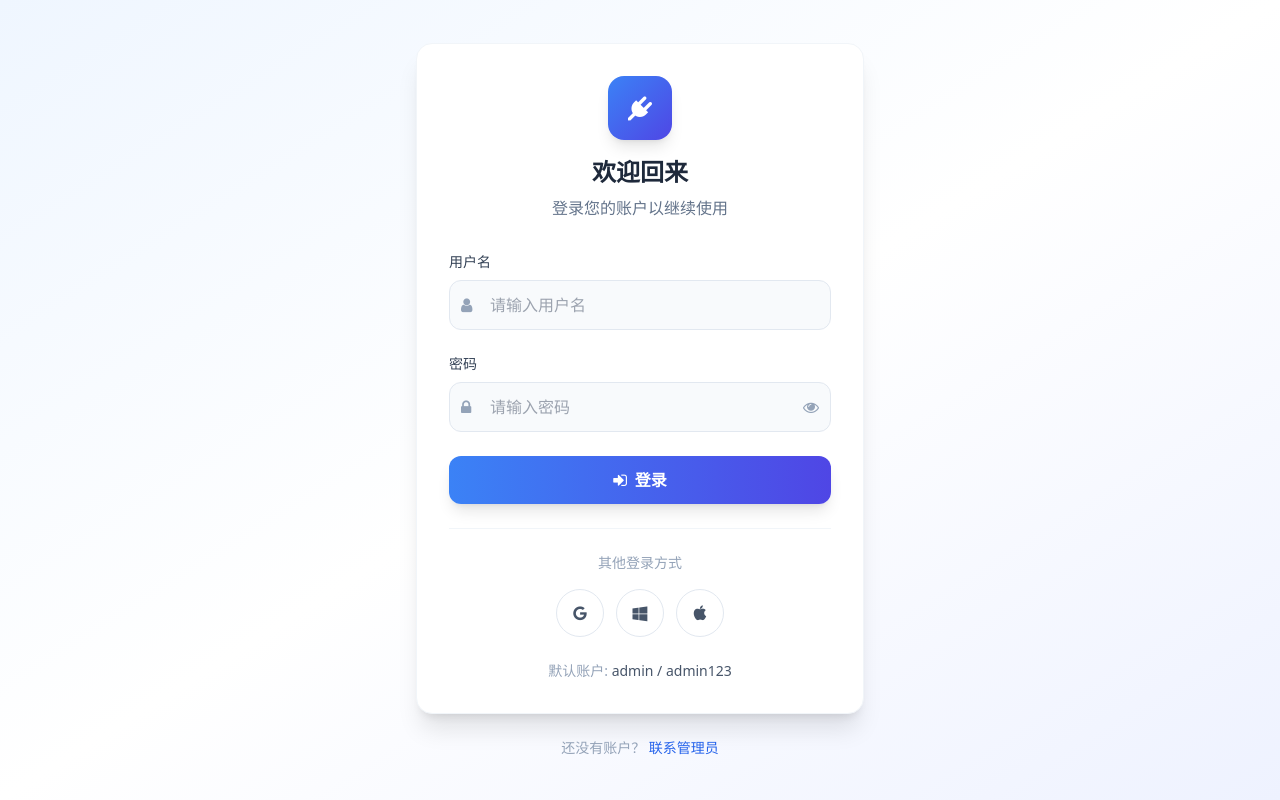
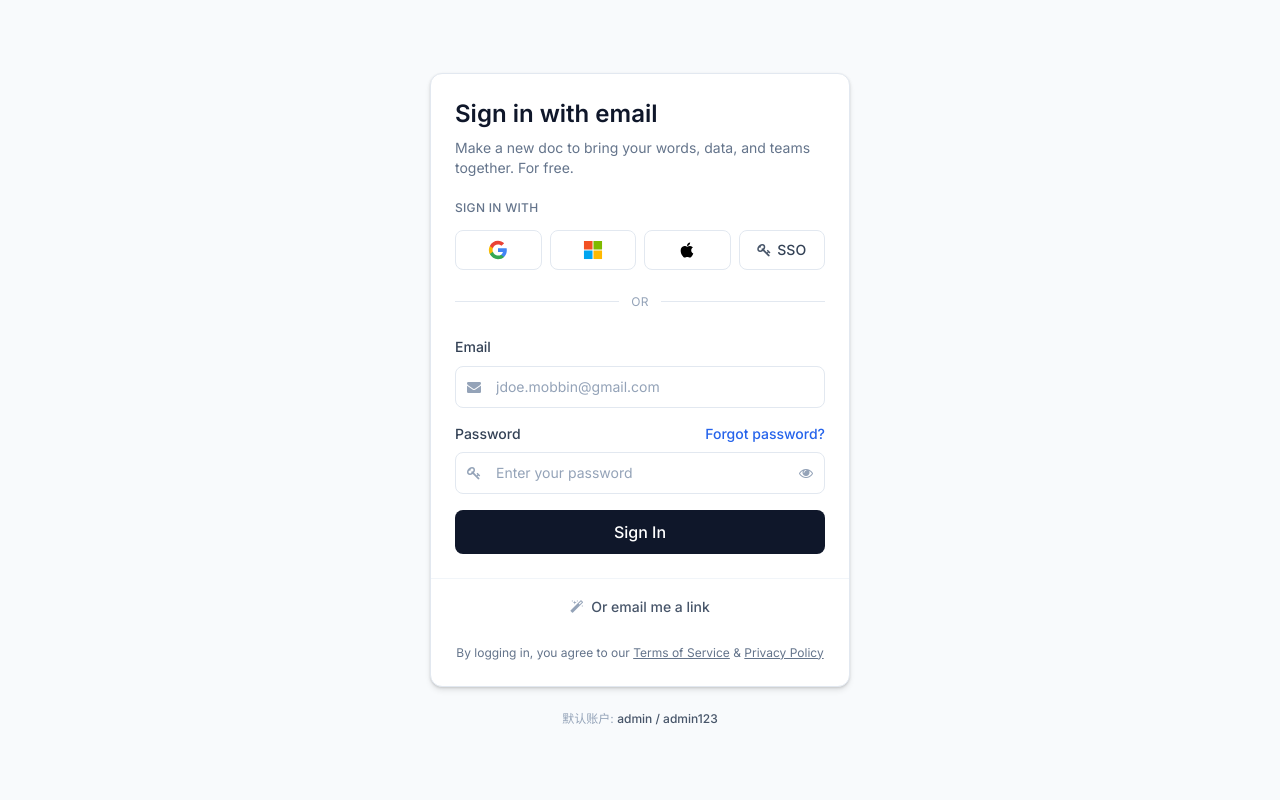
Before and after one commit to InitialHeart0304/TIA-DB-Kingscada-List, a Flask app: page /login in a window 1280 px wide. Run offline with Flask 3, Linux system fonts and the light colour scheme; some libraries are stand-ins or nearby versions.

Commit message:
feat: Add Login Interface and Internal File
Co-authored-by: traeagent <traeagent@users.noreply.github.com>

```diff
--- a/TIA DB-Kingscada List/web/templates/login.html
+++ b/TIA DB-Kingscada List/web/templates/login.html
@@ -7,110 +7,178 @@
     <script src="https://cdn.tailwindcss.com"></script>
     <link href="https://cdn.jsdelivr.net/npm/font-awesome@4.7.0/css/font-awesome.min.css" rel="stylesheet">
     <style>
-        @layer utilities {
-            .content-auto {
-                content-visibility: auto;
-            }
+        @import url('https://fonts.googleapis.com/css2?family=Inter:wght@400;500;600;700&display=swap');
+
+        body {
+            font-family: 'Inter', -apple-system, BlinkMacSystemFont, 'Segoe UI', sans-serif;
+        }
+
+        .card-shadow {
+            box-shadow: 0 1px 3px 0 rgb(0 0 0 / 0.1), 0 1px 2px -1px rgb(0 0 0 / 0.1), 0 4px 6px -1px rgb(0 0 0 / 0.1);
+        }
+
+        .input-focus:focus {
+            outline: none;
+            border-color: #3b82f6;
+            box-shadow: 0 0 0 3px rgba(59, 130, 246, 0.1);
+        }
+
+        .btn-hover:hover {
+            transform: translateY(-1px);
+            box-shadow: 0 4px 12px rgba(0, 0, 0, 0.15);
+        }
+
+        .divider::before,
+        .divider::after {
+            content: '';
+            flex: 1;
+            border-bottom: 1px solid #e2e8f0;
+        }
+
+        .social-btn {
+            transition: all 0.2s ease;
+        }
+
+        .social-btn:hover {
+            background-color: #f8fafc;
+            border-color: #cbd5e1;
+        }
+
+        .social-btn:active {
+            transform: scale(0.98);
         }
     </style>
 </head>
-<body class="min-h-screen bg-gradient-to-br from-blue-50 via-white to-indigo-50">
-    <div class="flex items-center justify-center min-h-screen p-4">
-        <div class="w-full max-w-md">
-            <div class="bg-white rounded-2xl shadow-xl p-8 border border-slate-100">
-                <div class="text-center mb-8">
-                    <div class="inline-flex items-center justify-center w-16 h-16 bg-gradient-to-br from-blue-500 to-indigo-600 rounded-2xl shadow-lg mb-4">
-                        <i class="fa fa-plug text-white text-2xl"></i>
+<body class="min-h-screen bg-[#f8fafc] flex items-center justify-center p-4">
+    <div class="w-full max-w-[420px]">
+        <!-- Card -->
+        <div class="bg-white rounded-xl card-shadow border border-slate-200 overflow-hidden">
+            <!-- Header -->
+            <div class="p-6 pb-4">
+                <h1 class="text-2xl font-semibold text-slate-900 mb-2">Sign in with email</h1>
+                <p class="text-sm text-slate-500">Make a new doc to bring your words, data, and teams together. For free.</p>
+            </div>
+
+            <!-- Content -->
+            <div class="px-6 pb-6">
+                <!-- Social Sign-in -->
+                <div class="space-y-3 mb-6">
+                    <label class="text-xs font-medium text-slate-500 uppercase tracking-wide">Sign in with</label>
+                    <div class="grid grid-cols-4 gap-2">
+                        <button type="button" class="social-btn flex items-center justify-center h-10 px-3 border border-slate-200 rounded-lg bg-white">
+                            <svg class="w-5 h-5" viewBox="0 0 24 24">
+                                <path fill="#4285F4" d="M22.56 12.25c0-.78-.07-1.53-.2-2.25H12v4.26h5.92c-.26 1.37-1.04 2.53-2.21 3.31v2.77h3.57c2.08-1.92 3.28-4.74 3.28-8.09z"/>
+                                <path fill="#34A853" d="M12 23c2.97 0 5.46-.98 7.28-2.66l-3.57-2.77c-.98.66-2.23 1.06-3.71 1.06-2.86 0-5.29-1.93-6.16-4.53H2.18v2.84C3.99 20.53 7.7 23 12 23z"/>
+                                <path fill="#FBBC05" d="M5.84 14.09c-.22-.66-.35-1.36-.35-2.09s.13-1.43.35-2.09V7.07H2.18C1.43 8.55 1 10.22 1 12s.43 3.45 1.18 4.93l2.85-2.22.81-.62z"/>
+                                <path fill="#EA4335" d="M12 5.38c1.62 0 3.06.56 4.21 1.64l3.15-3.15C17.45 2.09 14.97 1 12 1 7.7 1 3.99 3.47 2.18 7.07l3.66 2.84c.87-2.6 3.3-4.53 6.16-4.53z"/>
+                            </svg>
+                        </button>
+                        <button type="button" class="social-btn flex items-center justify-center h-10 px-3 border border-slate-200 rounded-lg bg-white">
+                            <svg class="w-5 h-5" viewBox="0 0 21 21">
+                                <path fill="#f25022" d="M1 1h9v9H1z"/>
+                                <path fill="#00a4ef" d="M1 11h9v9H1z"/>
+                                <path fill="#7fba00" d="M11 1h9v9h-9z"/>
+                                <path fill="#ffb900" d="M11 11h9v9h-9z"/>
+                            </svg>
+                        </button>
+                        <button type="button" class="social-btn flex items-center justify-center h-10 px-3 border border-slate-200 rounded-lg bg-white">
+                            <svg class="w-5 h-5" viewBox="0 0 24 24" fill="currentColor">
+                                <path d="M17.05 20.28c-.98.95-2.05.88-3.08.4-1.09-.5-2.08-.48-3.24 0-1.44.62-2.2.44-3.06-.4C2.79 15.25 3.51 7.59 9.05 7.31c1.35.07 2.29.74 3.08.8 1.18-.24 2.31-.93 3.57-.84 1.51.12 2.65.72 3.4 1.8-3.12 1.87-2.38 5.98.48 7.13-.57 1.5-1.31 2.99-2.53 4.08zM12.03 7.25c-.15-2.23 1.66-4.07 3.74-4.25.29 2.58-2.34 4.5-3.74 4.25z"/>
+                            </svg>
+                        </button>
+                        <button type="button" class="social-btn flex items-center justify-center h-10 px-3 border border-slate-200 rounded-lg bg-white">
+                            <i class="fa fa-key text-slate-600 mr-1.5 text-sm"></i>
+                            <span class="text-sm font-medium text-slate-700">SSO</span>
+                        </button>
                     </div>
-                    <h1 class="text-2xl font-bold text-slate-800">欢迎回来</h1>
-                    <p class="text-slate-500 mt-2">登录您的账户以继续使用</p>
                 </div>
 
-                <form id="login-form" class="space-y-6">
-                    <div>
-                        <label for="username" class="block text-sm font-medium text-slate-700 mb-2">用户名</label>
+                <!-- Divider -->
+                <div class="divider flex items-center text-xs text-slate-400 uppercase tracking-wide my-6">
+                    <span class="px-3">or</span>
+                </div>
+
+                <!-- Email Form -->
+                <form id="login-form" class="space-y-4">
+                    <!-- Email Field -->
+                    <div class="space-y-2">
+                        <label for="username" class="text-sm font-medium text-slate-700">Email</label>
                         <div class="relative">
                             <div class="absolute inset-y-0 left-0 pl-3 flex items-center pointer-events-none">
-                                <i class="fa fa-user text-slate-400"></i>
+                                <i class="fa fa-envelope text-slate-400 text-sm"></i>
                             </div>
                             <input
                                 type="text"
                                 id="username"
                                 name="username"
-                                placeholder="请输入用户名"
-                                class="block w-full pl-10 pr-4 py-3 border border-slate-200 rounded-xl focus:ring-2 focus:ring-blue-500 focus:border-transparent outline-none transition-all bg-slate-50 hover:bg-white"
+                                placeholder="jdoe.mobbin@gmail.com"
+                                class="w-full pl-10 pr-4 py-2.5 bg-white border border-slate-200 rounded-lg text-sm text-slate-900 placeholder:text-slate-400 input-focus transition-all"
                                 required
                             />
                         </div>
                     </div>
 
-                    <div>
-                        <label for="password" class="block text-sm font-medium text-slate-700 mb-2">密码</label>
+                    <!-- Password Field -->
+                    <div class="space-y-2">
+                        <div class="flex items-center justify-between">
+                            <label for="password" class="text-sm font-medium text-slate-700">Password</label>
+                            <a href="#" class="text-sm font-medium text-blue-600 hover:text-blue-700 hover:underline">Forgot password?</a>
+                        </div>
                         <div class="relative">
                             <div class="absolute inset-y-0 left-0 pl-3 flex items-center pointer-events-none">
-                                <i class="fa fa-lock text-slate-400"></i>
+                                <i class="fa fa-key text-slate-400 text-sm"></i>
                             </div>
                             <input
                                 type="password"
                                 id="password"
                                 name="password"
-                                placeholder="请输入密码"
-                                class="block w-full pl-10 pr-12 py-3 border border-slate-200 rounded-xl focus:ring-2 focus:ring-blue-500 focus:border-transparent outline-none transition-all bg-slate-50 hover:bg-white"
+                                placeholder="Enter your password"
+                                class="w-full pl-10 pr-10 py-2.5 bg-white border border-slate-200 rounded-lg text-sm text-slate-900 placeholder:text-slate-400 input-focus transition-all"
                                 required
                             />
                             <button
                                 type="button"
                                 id="toggle-password"
-                                class="absolute inset-y-0 right-0 pr-3 flex items-center text-slate-400 hover:text-slate-600"
+                                class="absolute inset-y-0 right-0 pr-3 flex items-center text-slate-400 hover:text-slate-600 transition-colors"
                             >
-                                <i class="fa fa-eye"></i>
+                                <i class="fa fa-eye text-sm"></i>
                             </button>
                         </div>
                     </div>
 
+                    <!-- Submit Button -->
                     <button
                         type="submit"
                         id="login-btn"
-                        class="w-full py-3 px-4 bg-gradient-to-r from-blue-500 to-indigo-600 text-white font-semibold rounded-xl shadow-lg hover:shadow-xl transform hover:-translate-y-0.5 transition-all duration-200"
+                        class="w-full py-2.5 px-4 bg-slate-900 hover:bg-slate-800 text-white font-medium rounded-lg transition-all duration-200 btn-hover flex items-center justify-center"
                     >
-                        <span class="flex items-center justify-center">
-                            <i class="fa fa-sign-in mr-2"></i>
-                            登录
-                        </span>
+                        <span>Sign In</span>
                     </button>
                 </form>
 
-                <div id="error-message" class="mt-4 p-3 bg-red-50 border border-red-200 rounded-xl text-red-600 text-sm text-center hidden">
+                <!-- Error Message -->
+                <div id="error-message" class="mt-4 p-3 bg-red-50 border border-red-200 rounded-lg text-red-600 text-sm text-center hidden">
                     用户名或密码错误
                 </div>
+            </div>
 
-                <div class="mt-6 pt-6 border-t border-slate-100">
-                    <div class="flex items-center justify-center space-x-4">
-                        <span class="text-slate-400 text-sm">其他登录方式</span>
-                    </div>
-                    <div class="flex items-center justify-center space-x-3 mt-4">
-                        <button class="w-12 h-12 rounded-full border border-slate-200 flex items-center justify-center text-slate-600 hover:bg-blue-50 hover:text-blue-600 hover:border-blue-300 transition-all">
-                            <i class="fa fa-google"></i>
-                        </button>
-                        <button class="w-12 h-12 rounded-full border border-slate-200 flex items-center justify-center text-slate-600 hover:bg-green-50 hover:text-green-600 hover:border-green-300 transition-all">
-                            <i class="fa fa-windows"></i>
-                        </button>
-                        <button class="w-12 h-12 rounded-full border border-slate-200 flex items-center justify-center text-slate-600 hover:bg-slate-50 hover:text-slate-800 transition-all">
-                            <i class="fa fa-apple"></i>
-                        </button>
-                    </div>
-                </div>
+            <!-- Footer -->
+            <div class="px-6 pb-6 pt-2 border-t border-slate-100">
+                <button type="button" class="w-full py-2.5 px-4 text-slate-600 font-medium rounded-lg hover:bg-slate-50 transition-colors flex items-center justify-center text-sm">
+                    <i class="fa fa-magic mr-2 text-slate-400"></i>
+                    Or email me a link
+                </button>
 
-                <p class="mt-6 text-center text-slate-400 text-sm">
-                    默认账户: <span class="text-slate-600">admin / admin123</span>
+                <p class="mt-4 text-xs text-slate-500 text-center leading-relaxed">
+                    By logging in, you agree to our <a href="#" class="underline hover:text-slate-700">Terms of Service</a> & <a href="#" class="underline hover:text-slate-700">Privacy Policy</a>
                 </p>
             </div>
+        </div>
 
-            <p class="mt-6 text-center text-slate-400 text-sm">
-                还没有账户？
-                <a href="#" class="text-blue-600 hover:text-blue-700 font-medium">联系管理员</a>
-            </p>
-        </div>
+        <!-- Default Account Info -->
+        <p class="mt-6 text-center text-slate-400 text-xs">
+            默认账户: <span class="text-slate-600 font-medium">admin / admin123</span>
+        </p>
     </div>
 
     <script>
@@ -121,18 +189,20 @@
             const errorMessage = document.getElementById('error-message');
             const loginBtn = document.getElementById('login-btn');
 
+            // Toggle password visibility
             togglePassword.addEventListener('click', function() {
                 const type = passwordInput.type === 'password' ? 'text' : 'password';
                 passwordInput.type = type;
-                togglePassword.innerHTML = type === 'password' ? '<i class="fa fa-eye"></i>' : '<i class="fa fa-eye-slash"></i>';
+                togglePassword.innerHTML = type === 'password' ? '<i class="fa fa-eye text-sm"></i>' : '<i class="fa fa-eye-slash text-sm"></i>';
             });
 
+            // Form submission
             loginForm.addEventListener('submit', function(e) {
                 e.preventDefault();
 
                 errorMessage.classList.add('hidden');
                 loginBtn.disabled = true;
-                loginBtn.innerHTML = '<span class="flex items-center justify-center"><i class="fa fa-spinner fa-spin mr-2"></i>登录中...</span>';
+                loginBtn.innerHTML = '<i class="fa fa-spinner fa-spin mr-2"></i><span>Signing in...</span>';
 
                 const formData = new FormData(this);
 
@@ -147,7 +217,7 @@
                     } else {
                         errorMessage.classList.remove('hidden');
                         loginBtn.disabled = false;
-                        loginBtn.innerHTML = '<span class="flex items-center justify-center"><i class="fa fa-sign-in mr-2"></i>登录</span>';
+                        loginBtn.innerHTML = '<span>Sign In</span>';
                     }
                 })
                 .catch(error => {
@@ -155,7 +225,7 @@
                     errorMessage.textContent = '登录失败，请重试';
                     errorMessage.classList.remove('hidden');
                     loginBtn.disabled = false;
-                    loginBtn.innerHTML = '<span class="flex items-center justify-center"><i class="fa fa-sign-in mr-2"></i>登录</span>';
+                    loginBtn.innerHTML = '<span>Sign In</span>';
                 });
             });
         });
```
